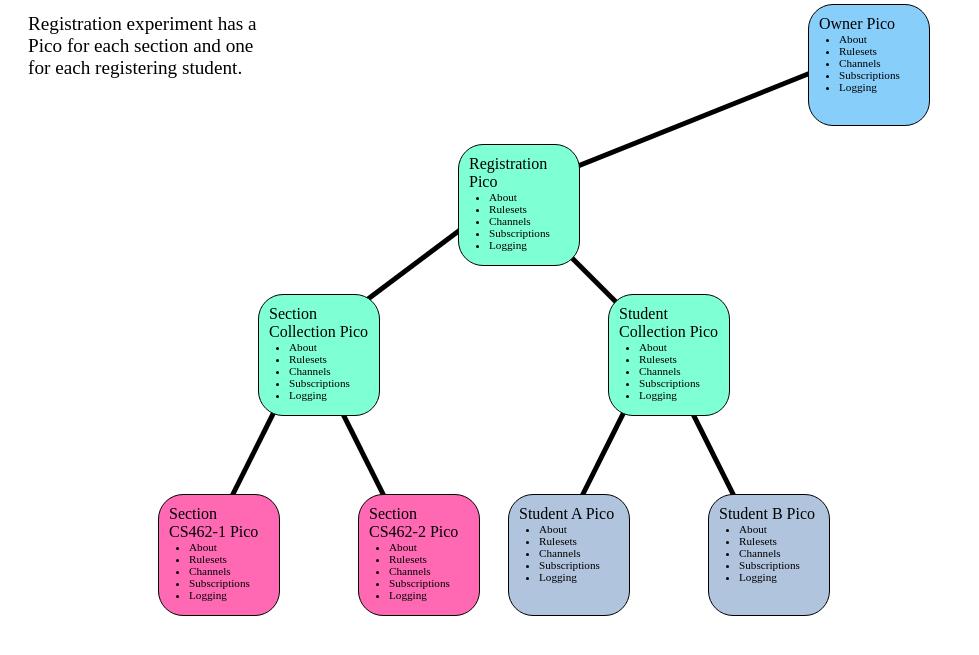
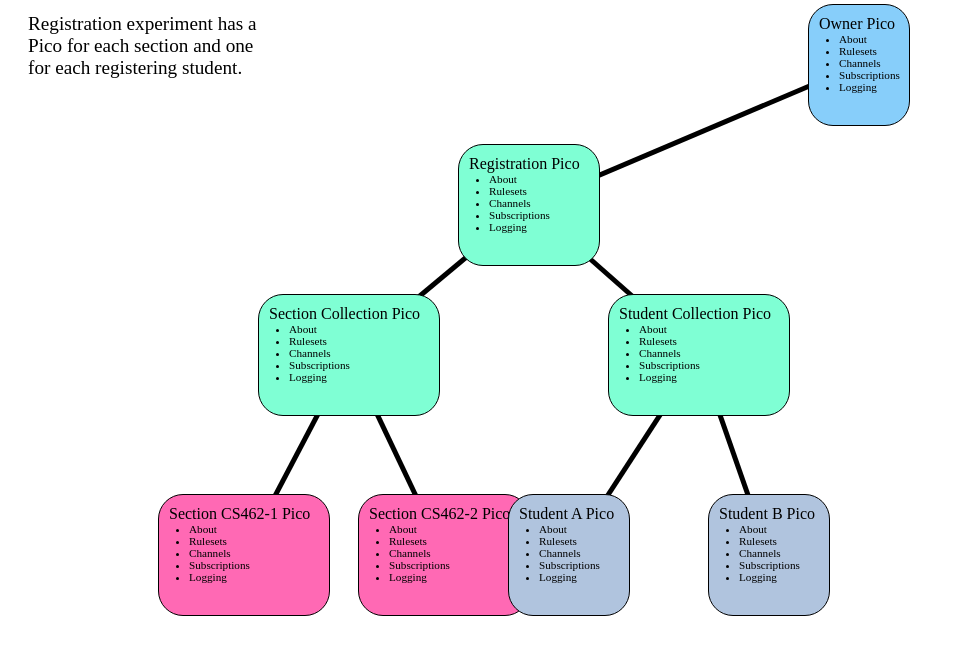
Before and after one commit to b1conrad/sanbachs, a plain HTML site: page ui-work/regex.html in a window 1280 px wide. Shown: the part 81-736 px from the top of the page, without its empty margins (0-979 px from the left). Drawn offline with nearby package versions, Linux system fonts and the light colour scheme.

Commit message:
edges follow as nodes are moved

```diff
--- a/ui-work/regex.html
+++ b/ui-work/regex.html
@@ -6,12 +6,40 @@
 <script src="https://ajax.googleapis.com/ajax/libs/jqueryui/1.11.4/jquery-ui.min.js"></script>
 <script type="text/javascript">
 $(document).ready(function() {
+  var leftRadius = function(nodeId) {
+    var theNode = $('#'+nodeId);
+    return Math.floor(
+             (parseFloat(theNode.css('border-left'))
+             +parseFloat(theNode.css('padding-left'))
+             +parseFloat(theNode.css('width'))
+             +parseFloat(theNode.css('padding-right'))
+             +parseFloat(theNode.css('border-right'))
+             )/2);
+  }
+  var topRadius = function(nodeId) {
+    var theNode = $('#'+nodeId);
+    return Math.floor(
+             (parseFloat(theNode.css('border-top'))
+             +parseFloat(theNode.css('padding-top'))
+             +parseFloat(theNode.css('height'))
+             +parseFloat(theNode.css('padding-bottom'))
+             +parseFloat(theNode.css('border-bottom'))
+             )/2);
+  }
+  var updateLines = function(nodeId,theLeft,theTop) {
+    var lR = leftRadius(nodeId);
+    var tR = topRadius(nodeId);
+    $('.'+nodeId+'-origin').attr({x1:theLeft+lR+'px',y1:theTop+tR+'px'});
+    $('.'+nodeId+'-target').attr({x2:theLeft+lR+'px',y2:theTop+tR+'px'});
+  }
+  var updateEdges = function(nodeId) {
+    var theLeft = parseFloat($('#'+nodeId).css('left'));
+    var theTop = parseFloat($('#'+nodeId).css('top'));
+    updateLines(nodeId,theLeft,theTop);
+  }
   var dragmove = function(event,ui) {
-    var theId = ui.helper[0].getAttribute("id");
-    var theCenterLeft = ui.position.left + 50;
-    var theCenterTop = ui.position.top + 50;
-    $('.'+theId+'-origin').attr({x1:theCenterLeft,y1:theCenterTop});
-    $('.'+theId+'-target').attr({x2:theCenterLeft,y2:theCenterTop});
+    var nodeId = ui.helper[0].getAttribute("id");
+    updateLines(nodeId,ui.position.left,ui.position.top);
   }
   $('div.pico').draggable({ containment: "parent",
                             drag: dragmove })
@@ -19,6 +47,14 @@ $(document).ready(function() {
   $('svg line').click(function(){alert(this)});
   $('div.pico ul li.primary')
     .click(about_primary_pico);
+  updateEdges('p1');
+  updateEdges('p2');
+  updateEdges('p3');
+  updateEdges('p4');
+  updateEdges('p5');
+  updateEdges('p6');
+  updateEdges('p7');
+  updateEdges('p8');
 });
 function about_primary_pico(ev) {
   window.location = "http://kre.github.io/devtools/index.html#about";
@@ -69,7 +105,7 @@ div p {
 Registration experiment has a Pico for each
 section and one for each registering student.
 </p>
-<div class="pico" id="p1" style="left:800px;top:10px;background-color:lightskyblue">
+<div class="pico" id="p1" style="width:80px;left:800px;top:10px;background-color:lightskyblue">
 Owner Pico
 <ul>
 <li class="primary">About</li>
@@ -79,7 +115,7 @@ Owner Pico
 <li>Logging</li>
 </ul>
 </div>
-<div class="pico" id="p2" style="left:450px;top:150px;background-color:aquamarine">
+<div class="pico" id="p2" style="width:120px;left:450px;top:150px;background-color:aquamarine">
 Registration Pico
 <ul>
 <li>About</li>
@@ -89,7 +125,7 @@ Registration Pico
 <li>Logging</li>
 </ul>
 </div>
-<div class="pico" id="p3" style="left:600px;top:300px;background-color:aquamarine">
+<div class="pico" id="p3" style="width:160px;left:600px;top:300px;background-color:aquamarine">
 Student Collection Pico
 <ul>
 <li>About</li>
@@ -99,7 +135,7 @@ Student Collection Pico
 <li>Logging</li>
 </ul>
 </div>
-<div class="pico" id="p4" style="left:250;top:300px;background-color:aquamarine">
+<div class="pico" id="p4" style="width:160px;left:250;top:300px;background-color:aquamarine">
 Section Collection Pico
 <ul>
 <li>About</li>
@@ -109,7 +145,7 @@ Section Collection Pico
 <li>Logging</li>
 </ul>
 </div>
-<div class="pico" id="p5" style="left:150px;top:500px;background-color:hotpink">
+<div class="pico" id="p5" style="width:150px;left:150px;top:500px;background-color:hotpink">
 Section CS462-1 Pico
 <ul>
 <li>About</li>
@@ -119,7 +155,7 @@ Section CS462-1 Pico
 <li>Logging</li>
 </ul>
 </div>
-<div class="pico" id="p6" style="left:350px;top:500px;background-color:hotpink">
+<div class="pico" id="p6" style="width:150px;left:350px;top:500px;background-color:hotpink">
 Section CS462-2 Pico
 <ul>
 <li>About</li>
@@ -150,13 +186,13 @@ Student B Pico
 </ul>
 </div>
 <svg>
-  <line class="p1-origin p2-target" x1="850" y1="60" x2="500" y2="200"></line>
-  <line class="p2-origin p3-target" x1="500" y1="200" x2="650" y2="350"></line>
-  <line class="p2-origin p4-target" x1="500" y1="200" x2="300" y2="350"></line>
-  <line class="p4-origin p5-target" x1="300" y1="350" x2="200" y2="550"></line>
-  <line class="p4-origin p6-target" x1="300" y1="350" x2="400" y2="550"></line>
-  <line class="p3-origin p7-target" x1="650" y1="350" x2="550" y2="550"></line>
-  <line class="p3-origin p8-target" x1="650" y1="350" x2="750" y2="550"></line>
+  <line class="p1-origin p2-target"></line>
+  <line class="p2-origin p3-target"></line>
+  <line class="p2-origin p4-target"></line>
+  <line class="p4-origin p5-target"></line>
+  <line class="p4-origin p6-target"></line>
+  <line class="p3-origin p7-target"></line>
+  <line class="p3-origin p8-target"></line>
 </svg>
 </div>
 </body>
```
